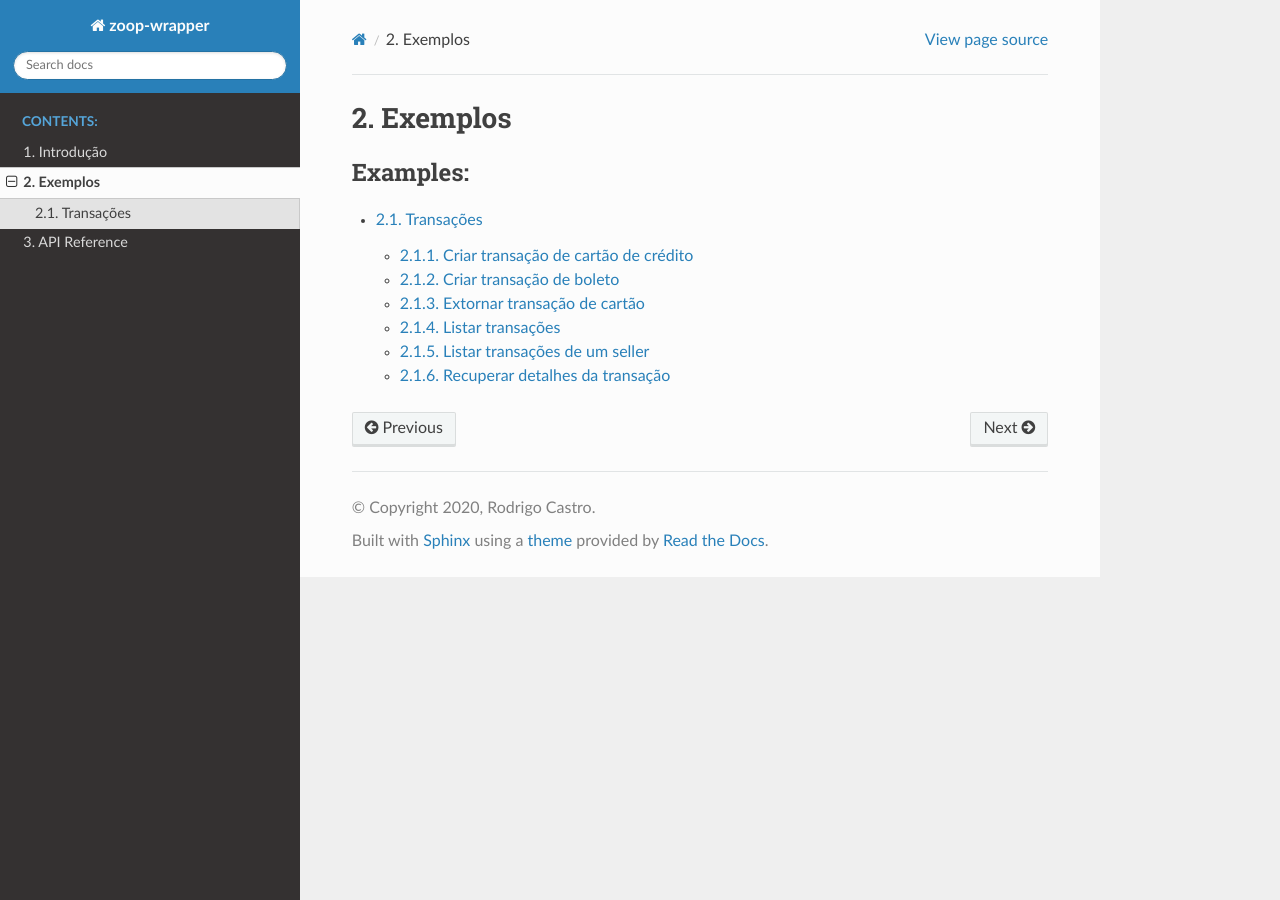
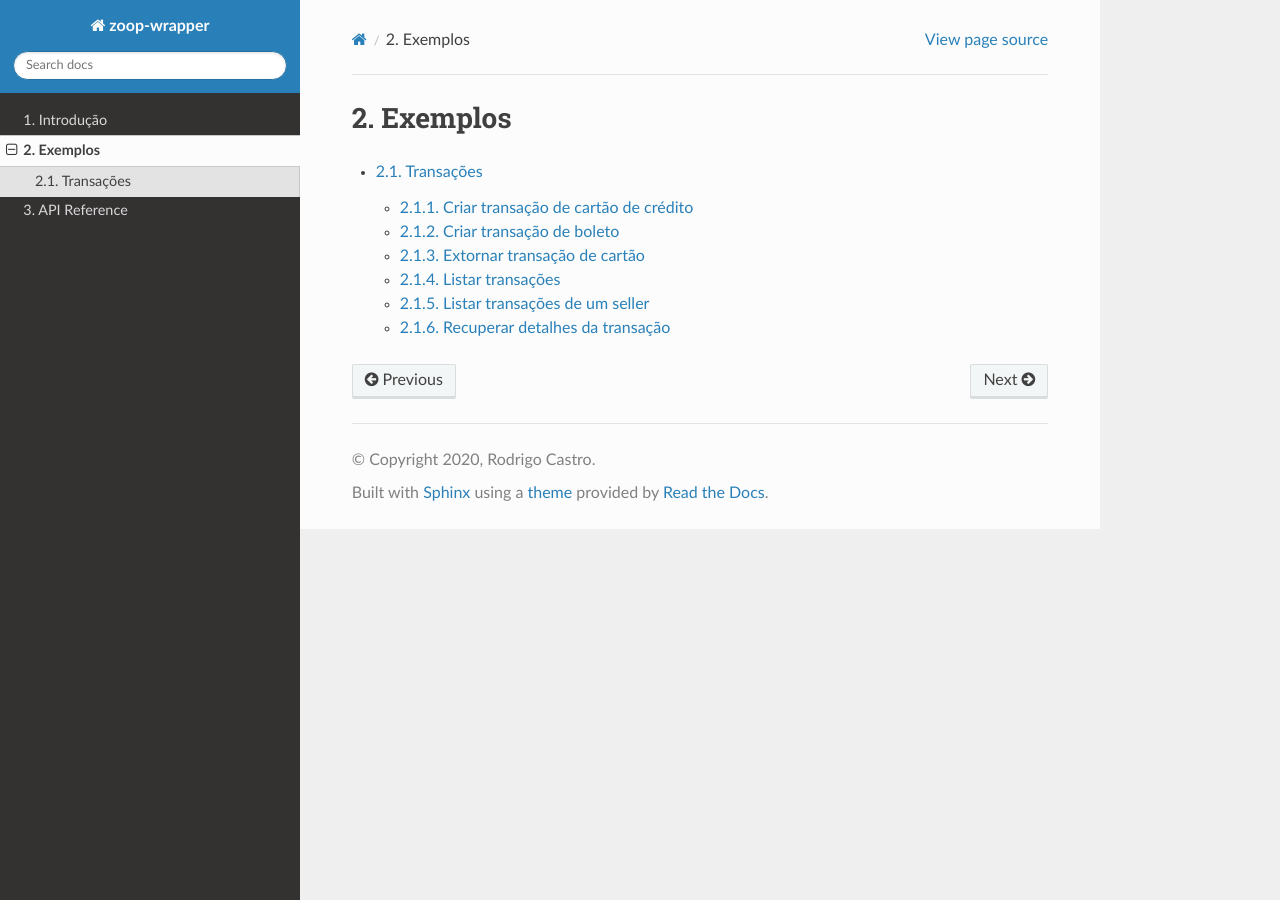
Before and after one commit to imobanco/zoop-wrapper, a Sphinx documentation site: the page built from docs/examples.rst, in a window 1280 px wide. Built offline with Sphinx 7.4.7 and the Read the Docs theme 2.0.0, drawn with Linux system fonts in a browser that asks for light colours.

Commit message:
removed contents

```diff
--- a/docs/api_ref.rst
+++ b/docs/api_ref.rst
@@ -3,7 +3,6 @@ API Reference
 
 .. toctree::
    :maxdepth: 2
-   :caption: Contents:
 
    api_ref/wrapper
    api_ref/constants
--- a/docs/examples.rst
+++ b/docs/examples.rst
@@ -3,6 +3,5 @@ Exemplos
 
 .. toctree::
    :maxdepth: 2
-   :caption: Examples:
 
    examples/transactions
--- a/docs/examples/transactions.rst
+++ b/docs/examples/transactions.rst
@@ -3,7 +3,6 @@ Transações
 
 .. toctree::
    :maxdepth: 2
-   :caption: Transações:
 
    transaction/add_transaction_card
    transaction/add_transaction_invoice
--- a/docs/index.rst
+++ b/docs/index.rst
@@ -3,7 +3,6 @@ Documentação do zoop-wrapper!
 
 .. toctree::
    :maxdepth: 2
-   :caption: Contents:
    :numbered:
    :hidden:
 
```
